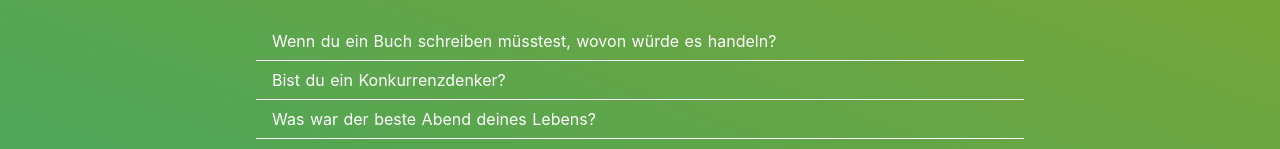
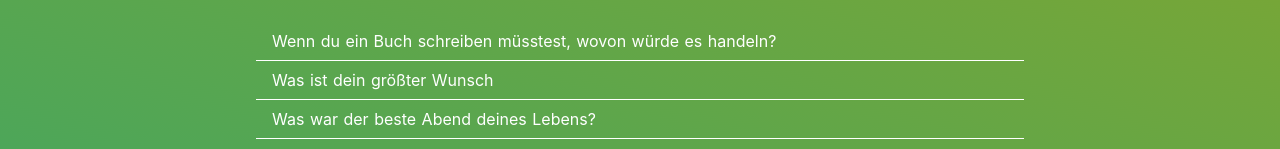
Before and after one commit to The-Penguin-Circle/chat-frontend, a Nuxt app: page /select-question in a window 1280 px wide. Shown: the part 183-332 px from the top of the page. Built offline with nearby package versions, Linux system fonts and the light colour scheme.

Commit message:
feat: improve questions

```diff
--- a/components/select-question/QuestionList.vue
+++ b/components/select-question/QuestionList.vue
@@ -30,7 +30,7 @@ export default {
           text: "Wenn du ein Buch schreiben müsstest, wovon würde es handeln?",
           id: 1
         },
-        { text: "Bist du ein Konkurrenzdenker?", id: 2 },
+        { text: "Was ist dein größter Wunsch", id: 2 },
         { text: "Was war der beste Abend deines Lebens?", id: 3 },
         {
           text:
```
